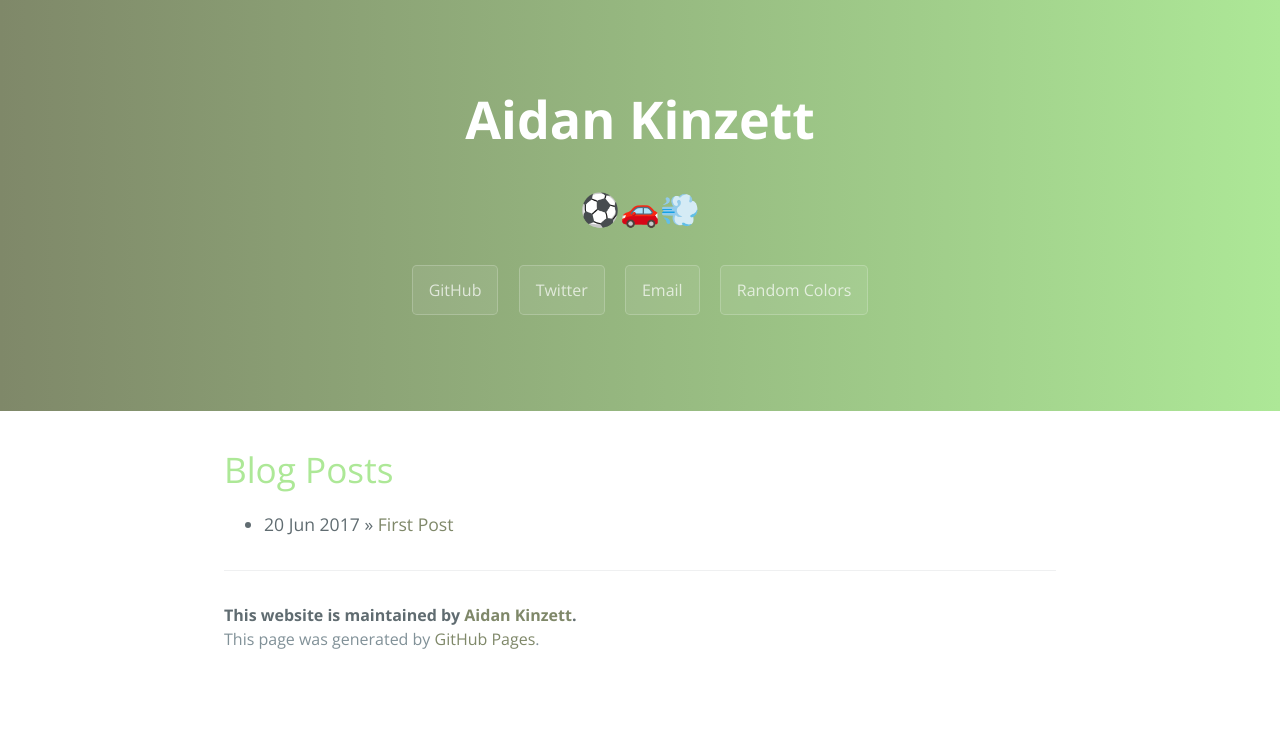
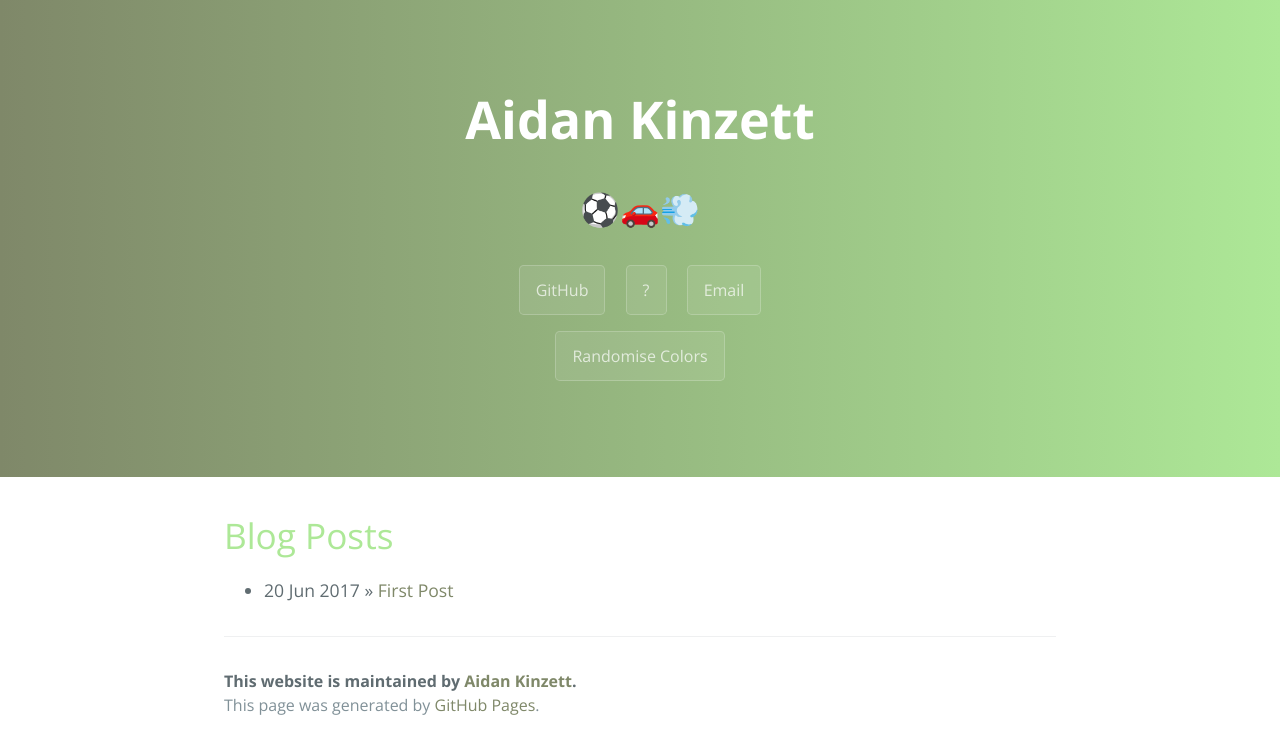
Before and after one commit to aidankinzett/aidankinzett.github.io, a Jekyll site: the page built from index.html, in a window 1280 px wide. Shown: the top 754 px of the page. Built offline with Jekyll 4.4.1, drawn with Linux system fonts in a browser that asks for light colours; the list of posts is cut into pages by our own code.

Commit message:
removed emoji from page title and added line break before randomise color button

```diff
--- a/_includes/page-header.html
+++ b/_includes/page-header.html
@@ -2,15 +2,14 @@
     <h1 class="project-name"><a href="{{ site.url }}" style="color: white; text-decoration: none;">{{ site.title }}</a></h1>
     <h2 class="project-tagline" id="project-tagline">🇦🇺</h2>
     <a href="https://github.com/aidankinzett" class="btn">GitHub</a>
-    <a href="https://twitter.com/aidankinzett" class="btn">Twitter</a>
-    <a href="mailto:hello@aidankinzett.com" class="btn">Email</a>
-    <a onclick="randomiseColors()" class="btn">Random Colors</a>
+    <a href="" class="btn">?</a>
+    <a href="mailto:hello@aidankinzett.com" class="btn">Email</a><br />
+    <a onclick="randomiseColors()" class="btn">Randomise Colors</a>
     <script>
         var emojis = ["😁", "❤️", "😊", "🇦🇺", "🏳️‍🌈", "⚽️🚗💨"];
         var emoji = emojis[Math.floor(Math.random() * emojis.length)];
 
         document.getElementById("project-tagline").innerHTML = emoji;
-        document.getElementById("sitetitle").innerHTML = emoji + "  Aidan Kinzett";
 
         function randomHexCode() {
             var hex = ["0", "1", "2", "3", "4", "5", "6", "7", "8", "9", "a", "b", "c", "d", "e", "f"];
```
